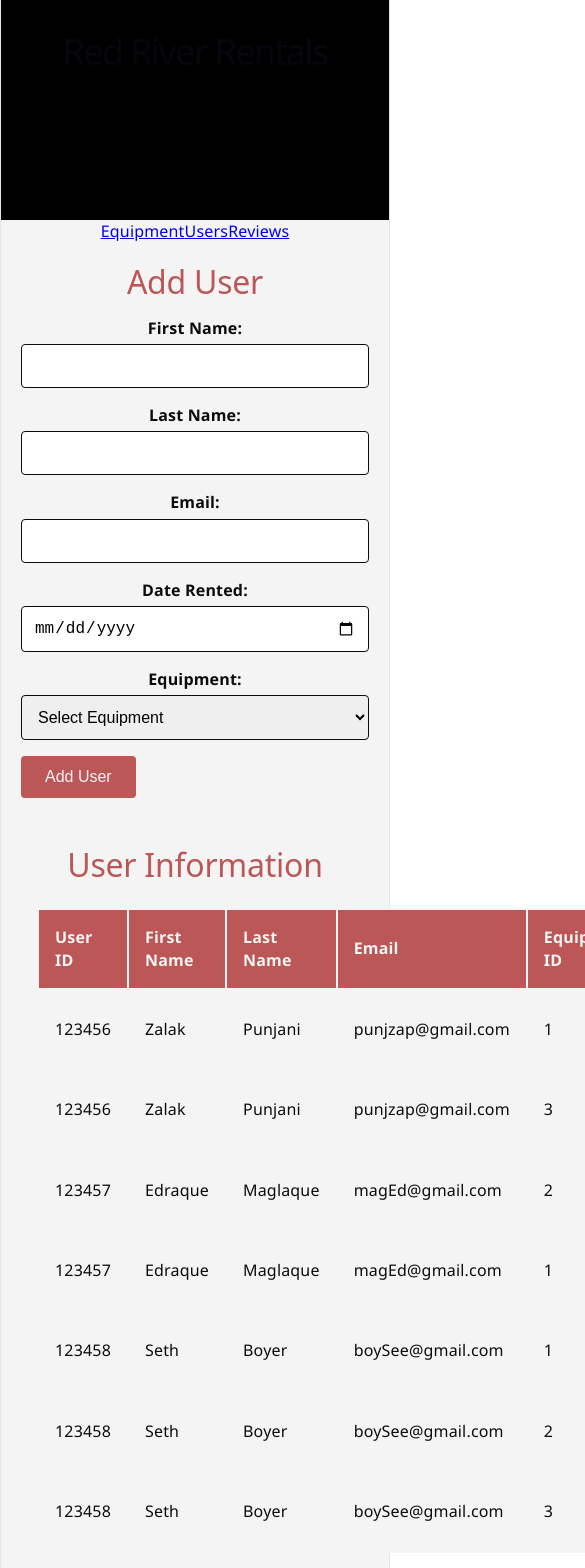
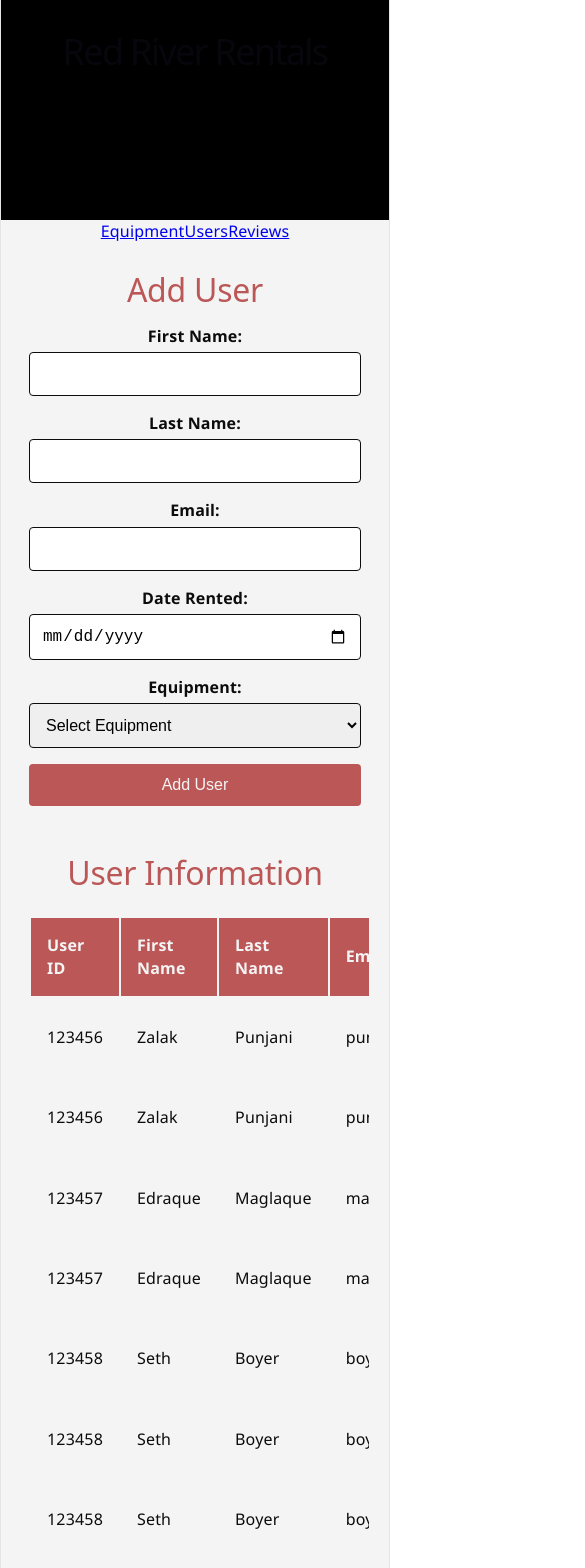
Before and after one commit to emaglaque2-rrc/full-stack-project-group-4, a React (Vite) app: page /user in a window 390 px wide. Shown: the top 1568 px of the page, 585 px wide, since content can reach past the window. Built offline with nearby package versions, Linux system fonts and the light colour scheme.

Commit message:
Added responsive design for the user page.

```diff
--- a/src/components/user-inventory/user-inventory.css
+++ b/src/components/user-inventory/user-inventory.css
@@ -85,3 +85,34 @@
     color: #bb5757;
     font-weight: 600;
 }
+
+/* Responsive Design */
+@media (max-width: 768px) {
+    .user-inventory {
+        width: 100%;
+        box-sizing: border-box;
+        overflow-x: auto;
+        padding: 0.5rem;
+    }
+
+    .user-inventory table {
+        min-width: 800px;
+    }
+
+    .user-form {
+        width: 100%;
+        box-sizing: border-box;
+        padding: 0.5rem;
+    }
+
+    .user-form input,
+    .user-form select {
+        width: 100%;
+        box-sizing: border-box;
+    }
+
+    .user-form button {
+        width: 100%;
+    }
+
+}
```
